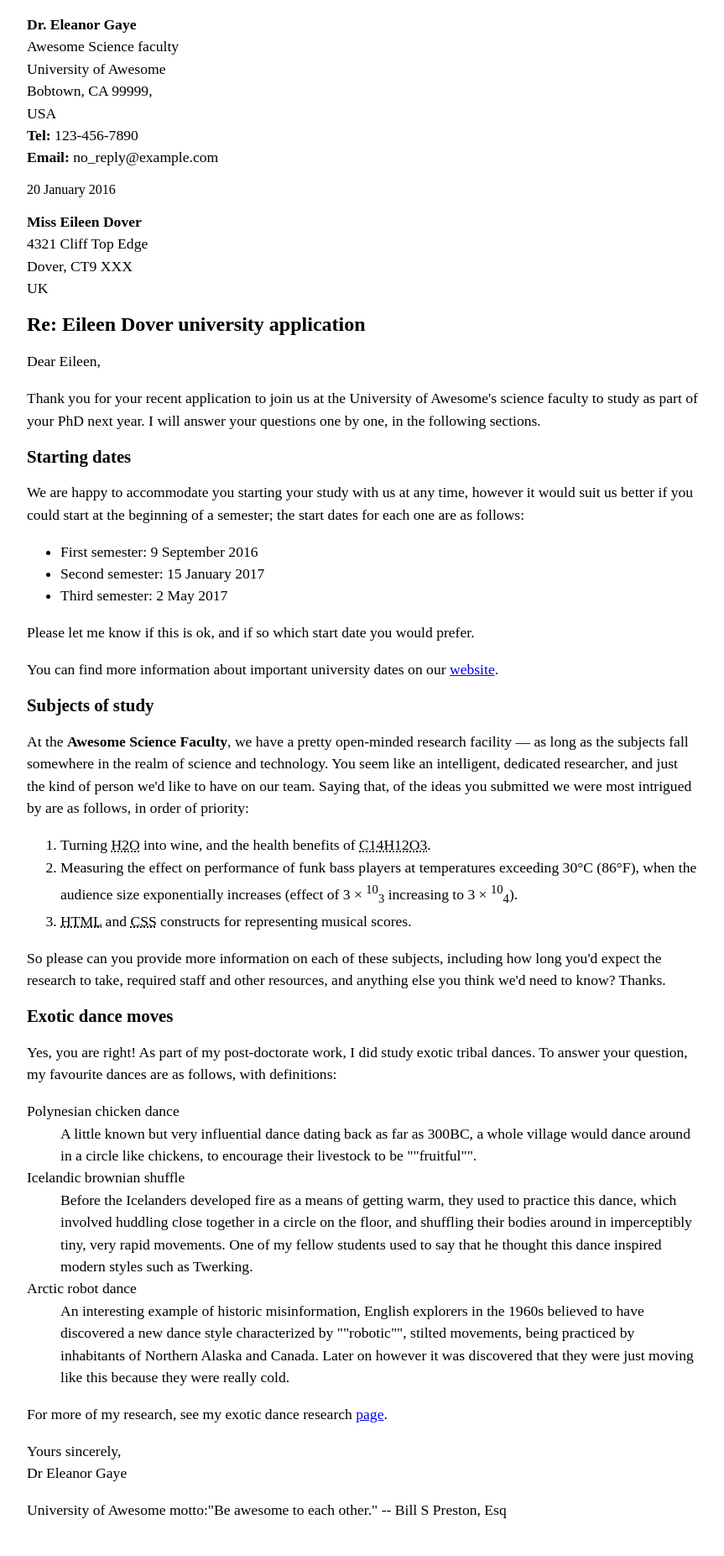
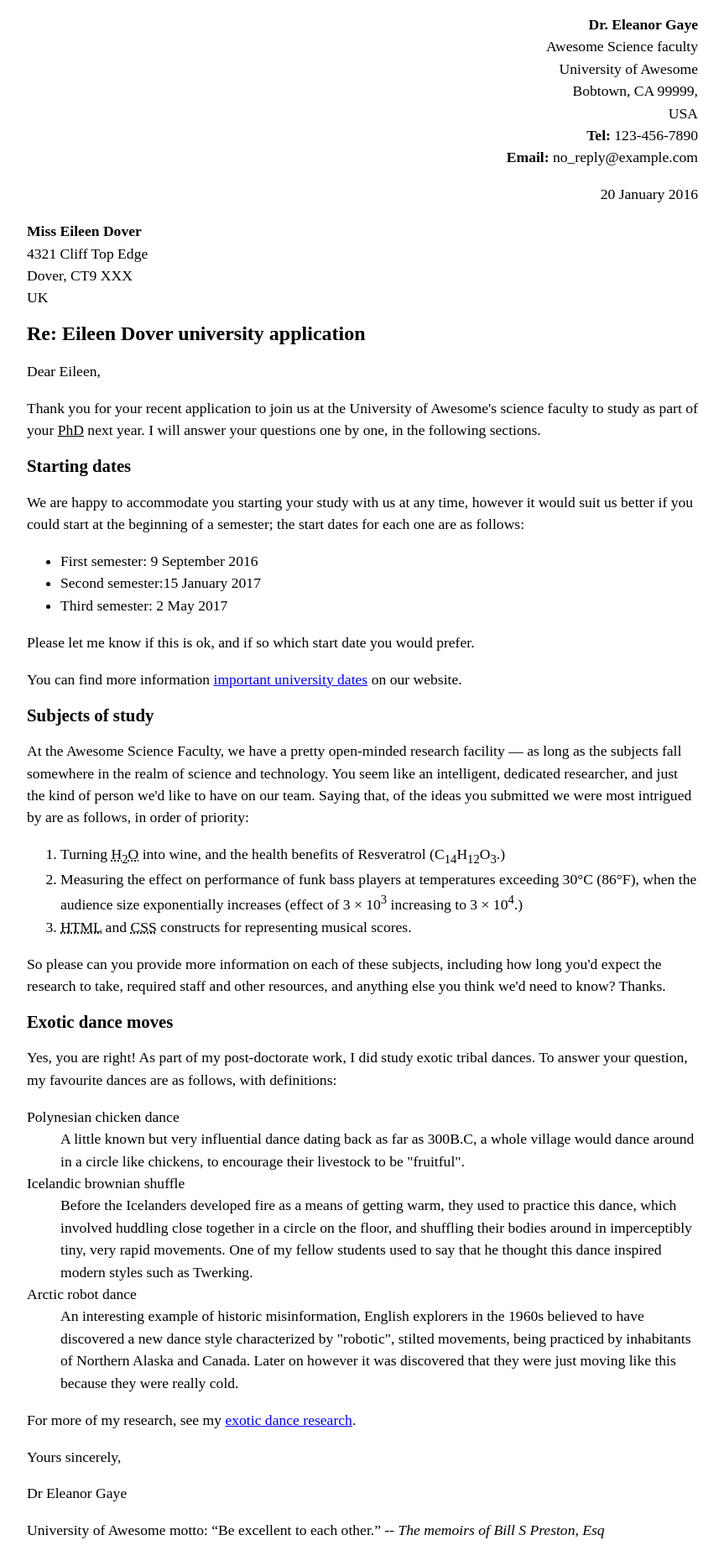
Before and after one commit to PhamMaiT/phamt.github.io, a plain HTML site: page letter-markup/index.html in a window 1280 px wide. Shown: the whole page at 84% size, without its empty margins (208-1071 px from the left). Before the commit the page ends 1828 px from the top, so only its background shows below. Drawn offline with Linux system fonts and the light colour scheme.

Commit message:
updates to marking up a letter

```diff
--- a/letter-markup/index.html
+++ b/letter-markup/index.html
@@ -26,7 +26,7 @@
             font-size: 1.1rem;
         }
         p, li, dd, dt, address {
-            line-height: 1.5em;
+            line-height: 1.5;
         }
         address {
             font-style: normal;
@@ -36,19 +36,22 @@
 </head>
 <body>
 
-    <address class=sender-column">
+    <address class="sender-column">
         <strong>Dr. Eleanor Gaye</strong><br>
-      Awesome Science faculty<br>
-        University of Awesome</strong><br>
+        Awesome Science faculty<br>
+        University of Awesome<br>
         Bobtown, CA 99999,<br>
         USA<br>
         <strong>Tel:</strong> 123-456-7890<br>
-        <strong>Email:</strong> no_reply@example.com
+        <strong>Email:</strong> no_reply@example.com <br>
+    <p>
+        <time datetime="2016-01-20">
+        20 January 2016
+        </time>
+    </p>
     </address>
 
-    <time datetime="2016-01-20">
-        20 January 2016
-    </time>
+
 
     <address>
         <strong>Miss Eileen Dover</strong><br>
@@ -61,29 +64,29 @@
 
     <p>Dear Eileen,</p>
 
-    <p>Thank you for your recent application to join us at the University of Awesome's science faculty to study as part of your PhD next year. I will answer your questions one by one, in the following sections.</p>
+    <p>Thank you for your recent application to join us at the University of Awesome's science faculty to study as part of your <u>PhD</u> next year. I will answer your questions one by one, in the following sections.</p>
 
     <h2>Starting dates</h2>
 
     <p>We are happy to accommodate you starting your study with us at any time, however it would suit us better if you could start at the beginning of a semester; the start dates for each one are as follows:</p>
 
     <ul>
-        <li>First semester: 9 September 2016</li>
-        <li>Second semester: 15 January 2017</li>
-        <li>Third semester: 2 May 2017</li>
+        <li>First semester: <time datetime="2016-09-09">9 September 2016</time></li>
+        <li>Second semester:<time datetime="2017-01-15">15 January 2017</time></li>
+        <li>Third semester: <time datetime="2017-05-02">2 May 2017</time></li>
     </ul>
 
     <p>Please let me know if this is ok, and if so which start date you would prefer.</p>
 
-    <p>You can find more information about important university dates on our <a href="http://your-university-dates-url.com" title="University Dates">website</a>.</p>
+    <p>You can find more information <a href="http://example.com" title="University Dates">important university dates</a> on our website.</p>
 
     <h2>Subjects of study</h2>
 
-    <p>At the <strong>Awesome Science Faculty</strong>, we have a pretty open-minded research facility — as long as the subjects fall somewhere in the realm of science and technology. You seem like an intelligent, dedicated researcher, and just the kind of person we'd like to have on our team. Saying that, of the ideas you submitted we were most intrigued by are as follows, in order of priority:</p>
+    <p>At the Awesome Science Faculty, we have a pretty open-minded research facility — as long as the subjects fall somewhere in the realm of science and technology. You seem like an intelligent, dedicated researcher, and just the kind of person we'd like to have on our team. Saying that, of the ideas you submitted we were most intrigued by are as follows, in order of priority:</p>
 
     <ol>
-        <li>Turning <abbr title="Water">H2O</abbr> into wine, and the health benefits of <abbr title="Resveratrol">C14H12O3</abbr>.</li>
-        <li>Measuring the effect on performance of funk bass players at temperatures exceeding 30°C (86°F), when the audience size exponentially increases (effect of 3 × <sup>10</sup><sub>3</sub> increasing to 3 × <sup>10</sup><sub>4</sub>).</li>
+        <li>Turning <abbr title="Water">H<sub>2</sub>O</abbr> into wine, and the health benefits of Resveratrol (C<sub>14</sub>H<sub>12</sub>O<sub>3</sub></>.)</li>
+        <li>Measuring the effect on performance of funk bass players at temperatures exceeding 30°C (86°F), when the audience size exponentially increases (effect of 3 × 10<sup>3</sup> increasing to 3 × 10<sup>4</sup>.)</li>
         <li><abbr title="HyperText Markup Language">HTML</abbr> and <abbr title="Cascading Style Sheets">CSS</abbr> constructs for representing musical scores.</li>
     </ol>
 
@@ -95,22 +98,20 @@
 
     <dl>
         <dt>Polynesian chicken dance</dt>
-        <dd>A little known but very influential dance dating back as far as 300BC, a whole village would dance around in a circle like chickens, to encourage their livestock to be ""fruitful"".</dd>
+        <dd>A little known but very influential dance dating back as far as 300B.C, a whole village would dance around in a circle like chickens, to encourage their livestock to be "fruitful".</dd>
 
         <dt>Icelandic brownian shuffle</dt>
         <dd>Before the Icelanders developed fire as a means of getting warm, they used to practice this dance, which involved huddling close together in a circle on the floor, and shuffling their bodies around in imperceptibly tiny, very rapid movements. One of my fellow students used to say that he thought this dance inspired modern styles such as Twerking.</dd>
 
         <dt>Arctic robot dance</dt>
-        <dd>An interesting example of historic misinformation, English explorers in the 1960s believed to have discovered a new dance style characterized by ""robotic"", stilted movements, being practiced by inhabitants of Northern Alaska and Canada. Later on however it was discovered that they were just moving like this because they were really cold.</dd>
+        <dd>An interesting example of historic misinformation, English explorers in the 1960s believed to have discovered a new dance style characterized by "robotic", stilted movements, being practiced by inhabitants of Northern Alaska and Canada. Later on however it was discovered that they were just moving like this because they were really cold.</dd>
     </dl>
 
-    <p>For more of my research, see my exotic dance research <a href="http://your-exotic-dance-research-url.com" title="Exotic Dance Research">page</a>.</p>
+    <p>For more of my research, see my <a href="http://example.com" title="Exotic Dance Research">exotic dance research</a>.</p>
 
     <p>Yours sincerely,<br>
-        Dr Eleanor Gaye</strong></p>
+    <p>Dr Eleanor Gaye</p>
 
-    <address>
-        University of Awesome motto:"Be awesome to each other." -- Bill S Preston, Esq
-    </address>
+    <p>University of Awesome motto: <q>Be excellent to each other.</q> -- <cite>The memoirs of Bill S Preston, Esq</cite></p>
 </body>
 </html>
```
Also changed, not shown: 1 other file.
